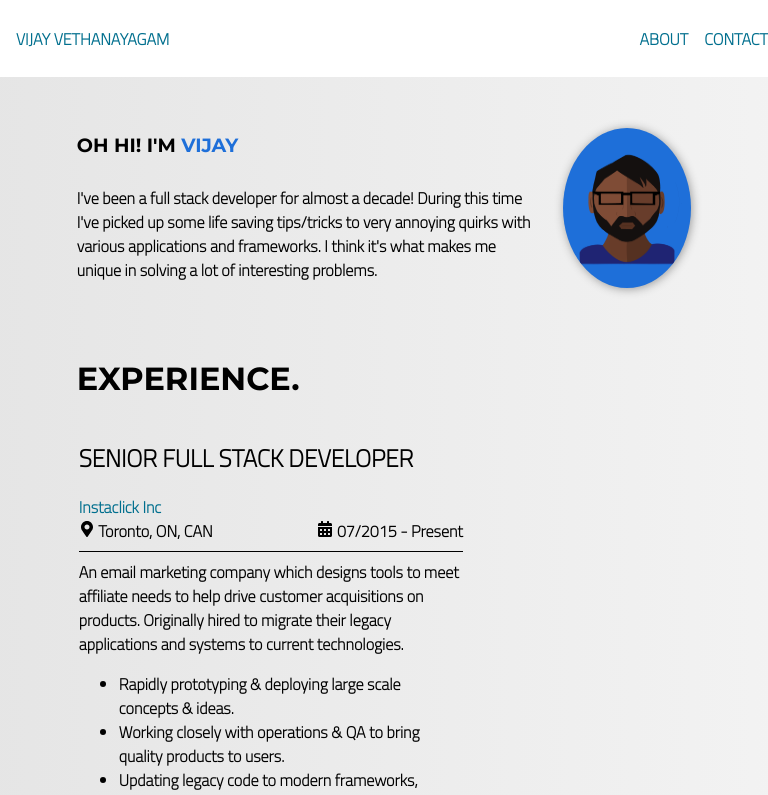
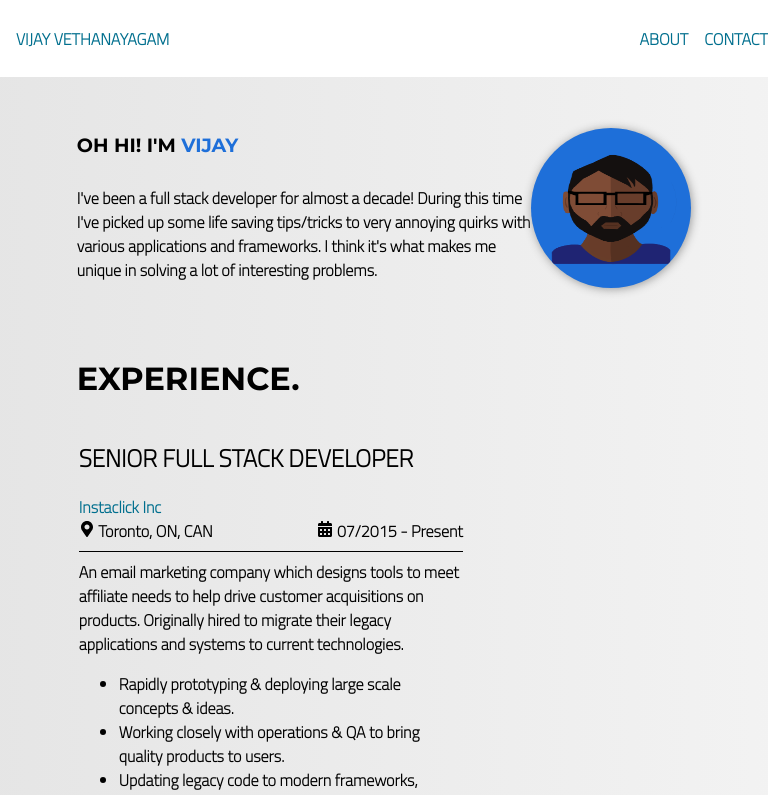
Before and after one commit to vjryan/personal-portfolio, a React (Create React App) app: page / in a window 768 px wide. Shown: the top 795 px of the page. Built offline with nearby package versions, Linux system fonts and the light colour scheme.

Commit message:
fixed warped avatar

```diff
--- a/src/App.css
+++ b/src/App.css
@@ -498,7 +498,7 @@ h1 {
 
   .home_container .image_container img {
     height: 10rem;
-    width: 8rem;
+    width: 10rem;
     top: 2rem;
   }
 
```
